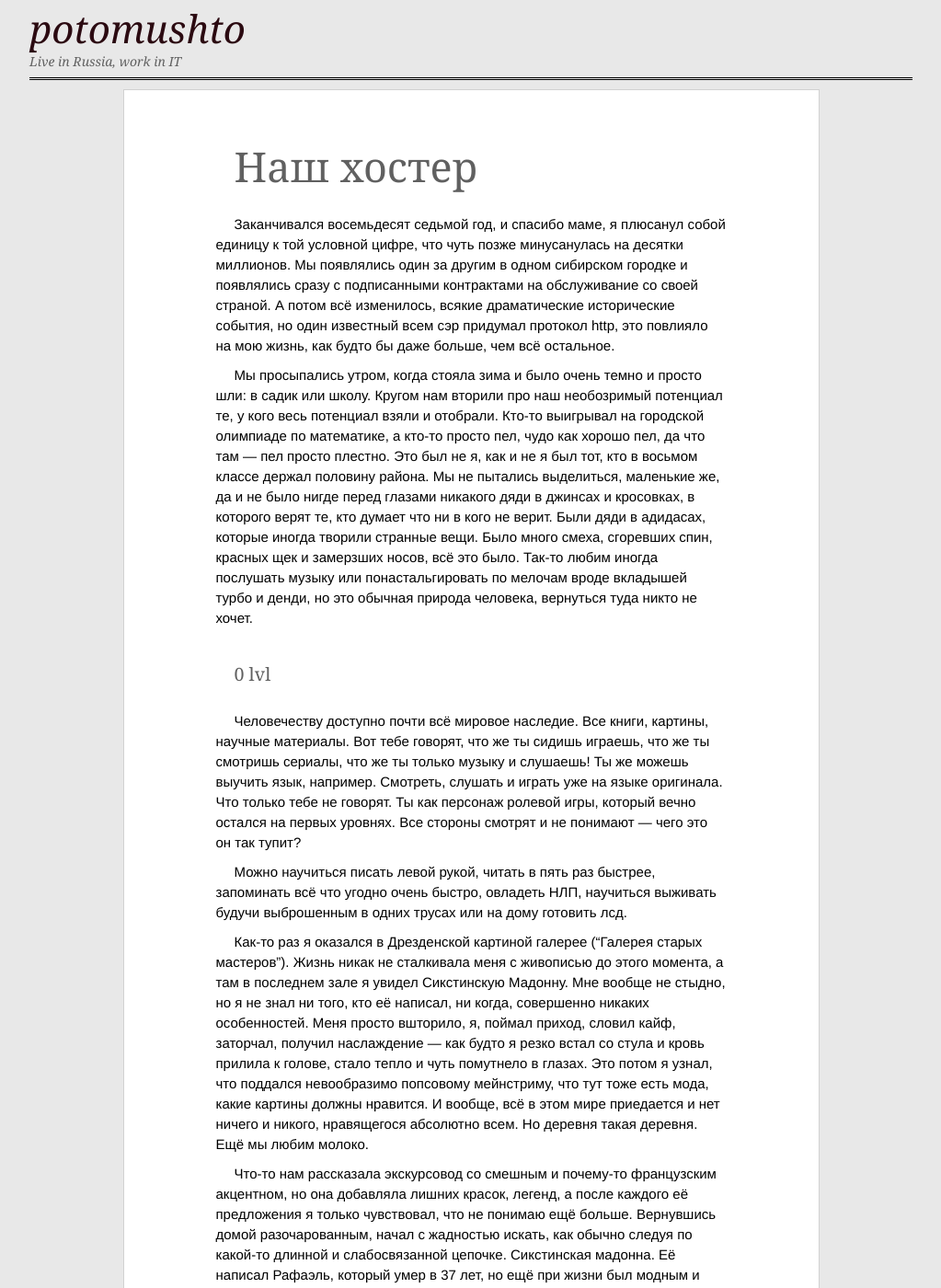
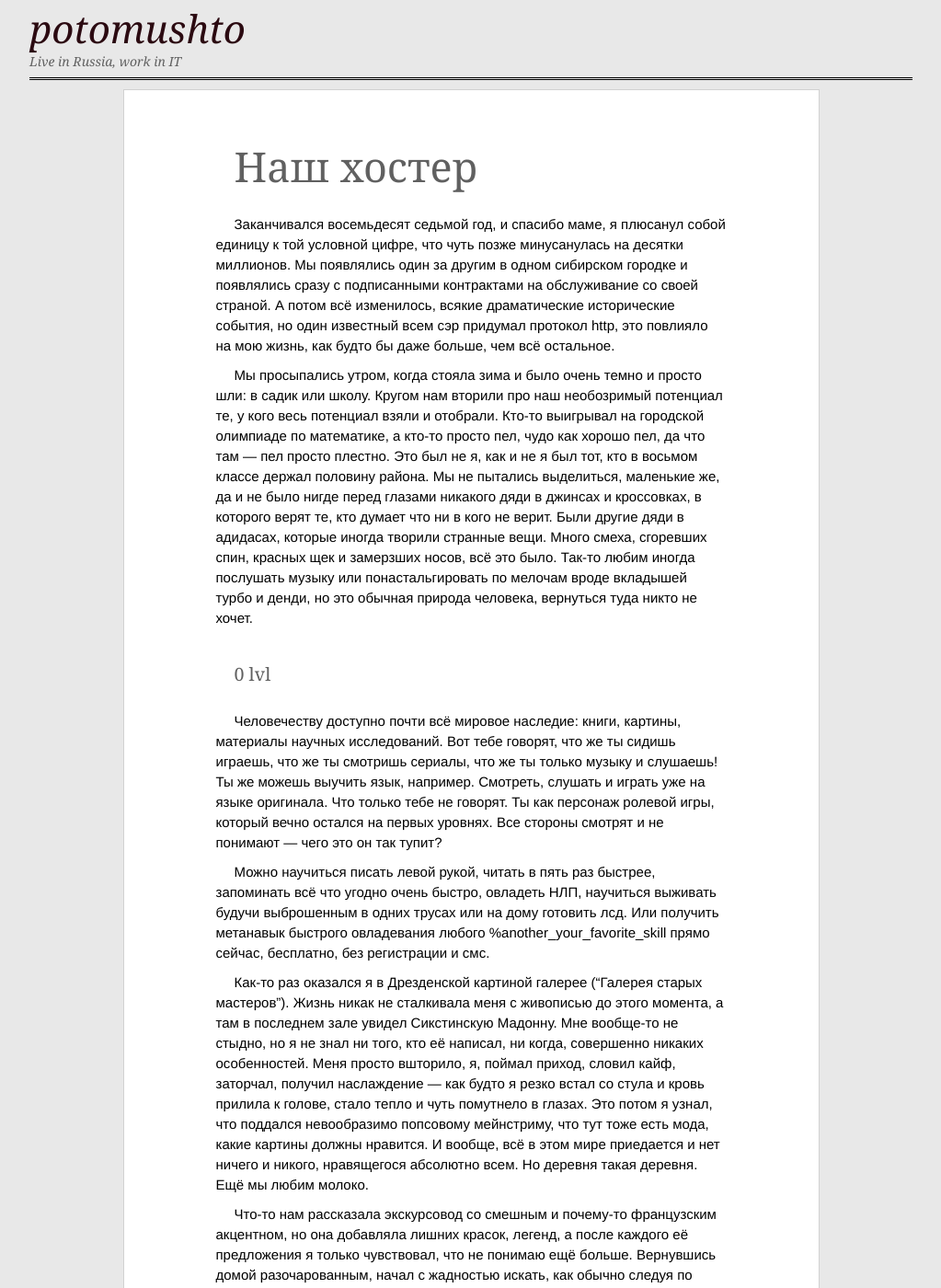
Before and after one commit to ptmt/ptmt.github.com, a Jekyll site: the page built from _posts/2012-10-4-life-as-a-service.md, in a window 1280 px wide and 1400 px high. Shown: the whole window at 92% size, without its empty margins (128-1151 px from the left). Built offline with Jekyll 4.4.1, drawn with Linux system fonts in a browser that asks for light colours; Markdown is read by kramdown in place of the engine named in the settings.

Commit message:
Update _posts/2012-10-4-life-as-a-service.md

```diff
--- a/_posts/2012-10-4-life-as-a-service.md
+++ b/_posts/2012-10-4-life-as-a-service.md
@@ -6,15 +6,15 @@
 
 Заканчивался восемьдесят седьмой год, и спасибо маме, я плюсанул собой единицу к той условной цифре, что чуть позже минусанулась на десятки миллионов. Мы появлялись один за другим в одном сибирском городке и появлялись сразу с подписанными контрактами на обслуживание со своей страной. А потом всё изменилось, всякие драматические исторические события, но один известный всем сэр придумал протокол http, это повлияло на мою жизнь, как будто бы даже больше, чем всё остальное.
 
-Мы просыпались утром, когда стояла зима и было очень темно и просто шли: в садик или школу. Кругом нам вторили про наш необозримый потенциал те, у кого весь потенциал взяли и отобрали. Кто-то выигрывал на городской  олимпиаде по математике, а кто-то просто пел, чудо как хорошо пел, да что там — пел просто плестно. Это был не я, как и не я был тот, кто в восьмом классе держал половину района. Мы не пытались выделиться, маленькие же, да и не было нигде перед глазами никакого дяди в джинсах и кросовках, в которого верят те, кто думает что ни в кого не верит. Были дяди в адидасах, которые иногда творили странные вещи. Было много смеха, сгоревших спин, красных щек и замерзших носов, всё это было. Так-то любим иногда послушать музыку или понастальгировать по мелочам вроде вкладышей турбо и денди, но это обычная природа человека, вернуться туда никто не хочет.
+Мы просыпались утром, когда стояла зима и было очень темно и просто шли: в садик или школу. Кругом нам вторили про наш необозримый потенциал те, у кого весь потенциал взяли и отобрали. Кто-то выигрывал на городской  олимпиаде по математике, а кто-то просто пел, чудо как хорошо пел, да что там — пел просто плестно. Это был не я, как и не я был тот, кто в восьмом классе держал половину района. Мы не пытались выделиться, маленькие же, да и не было нигде перед глазами никакого дяди в джинсах и кроссовках, в которого верят те, кто думает что ни в кого не верит. Были другие дяди в адидасах, которые иногда творили странные вещи. Много смеха, сгоревших спин, красных щек и замерзших носов, всё это было. Так-то любим иногда послушать музыку или понастальгировать по мелочам вроде вкладышей турбо и денди, но это обычная природа человека, вернуться туда никто не хочет.
 
 ##0 lvl
 
-Человечеству доступно почти всё мировое наследие. Все книги, картины, научные материалы. Вот тебе говорят, что же ты сидишь играешь, что же ты смотришь сериалы, что же ты только музыку и слушаешь! Ты же можешь выучить язык, например. Смотреть, слушать и играть уже на языке оригинала. Что только тебе не говорят. Ты как персонаж ролевой игры, который вечно остался на первых уровнях. Все стороны смотрят и не понимают — чего это он так тупит?
+Человечеству доступно почти всё мировое наследие: книги, картины, материалы научных исследований. Вот тебе говорят, что же ты сидишь играешь, что же ты смотришь сериалы, что же ты только музыку и слушаешь! Ты же можешь выучить язык, например. Смотреть, слушать и играть уже на языке оригинала. Что только тебе не говорят. Ты как персонаж ролевой игры, который вечно остался на первых уровнях. Все стороны смотрят и не понимают — чего это он так тупит?
 
-Можно научиться писать левой рукой, читать в пять раз быстрее, запоминать всё что угодно очень быстро, овладеть НЛП, научиться выживать будучи выброшенным в одних трусах или на дому готовить лсд.
+Можно научиться писать левой рукой, читать в пять раз быстрее, запоминать всё что угодно очень быстро, овладеть НЛП, научиться выживать будучи выброшенным в одних трусах или на дому готовить лсд. Или получить метанавык быстрого овладевания любого %another_your_favorite_skill прямо сейчас, бесплатно, без регистрации и смс.
 
-Как-то раз я оказался в Дрезденской картиной галерее (“Галерея старых мастеров”). Жизнь никак не сталкивала меня с живописью до этого момента, а там в последнем зале я увидел Сикстинскую Мадонну. Мне вообще не стыдно, но я не знал ни того, кто её написал, ни когда, совершенно никаких особенностей. Меня просто вшторило, я, поймал приход, словил кайф, заторчал, получил наслаждение — как будто я резко встал со стула и кровь прилила к голове, стало тепло и чуть помутнело в глазах. Это потом я узнал, что поддался невообразимо попсовому мейнстриму, что тут тоже есть мода, какие картины должны нравится. И вообще, всё в этом мире приедается и нет ничего и никого, нравящегося абсолютно всем. Но деревня такая деревня. Ещё мы любим молоко.
+Как-то раз оказался я в Дрезденской картиной галерее (“Галерея старых мастеров”). Жизнь никак не сталкивала меня с живописью до этого момента, а там в последнем зале увидел Сикстинскую Мадонну. Мне вообще-то не стыдно, но я не знал ни того, кто её написал, ни когда, совершенно никаких особенностей. Меня просто вшторило, я, поймал приход, словил кайф, заторчал, получил наслаждение — как будто я резко встал со стула и кровь прилила к голове, стало тепло и чуть помутнело в глазах. Это потом я узнал, что поддался невообразимо попсовому мейнстриму, что тут тоже есть мода, какие картины должны нравится. И вообще, всё в этом мире приедается и нет ничего и никого, нравящегося абсолютно всем. Но деревня такая деревня. Ещё мы любим молоко.
 
 Что-то нам рассказала экскурсовод со смешным и почему-то французским акцентном, но она добавляла лишних красок, легенд, а после каждого её предложения я только чувствовал, что не понимаю ещё больше. Вернувшись домой разочарованным, начал с жадностью искать, как обычно следуя по какой-то длинной и слабосвязанной цепочке. Сикстинская мадонна. Её написал Рафаэль, который умер в 37 лет, но ещё при жизни был модным и признанным современниками, в отличие от Леонардо, великого и странного гения, писавшего левой рукой в зеркальном отражении, документировашего всё и неторопливо стараясь постичь совершенство. Рафэль же легок, что Пушкин или Моцарт.
 
```
